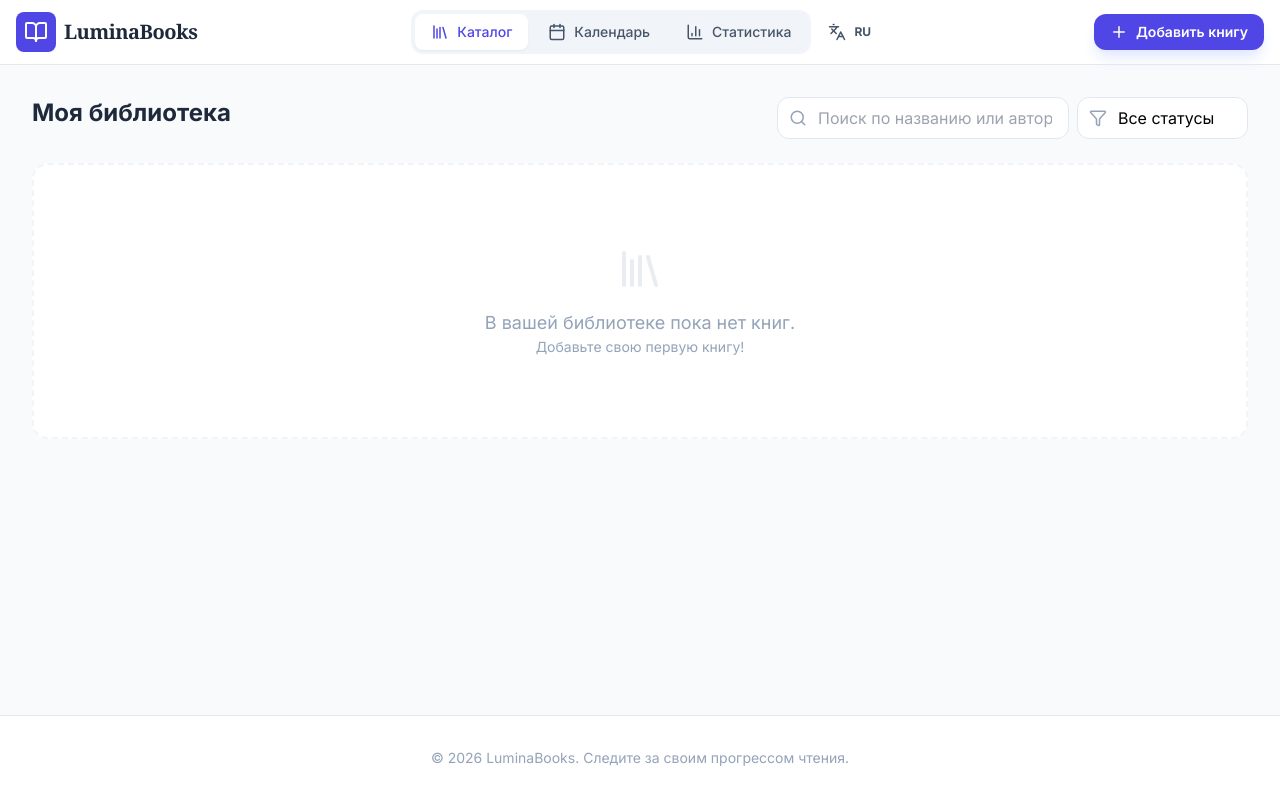
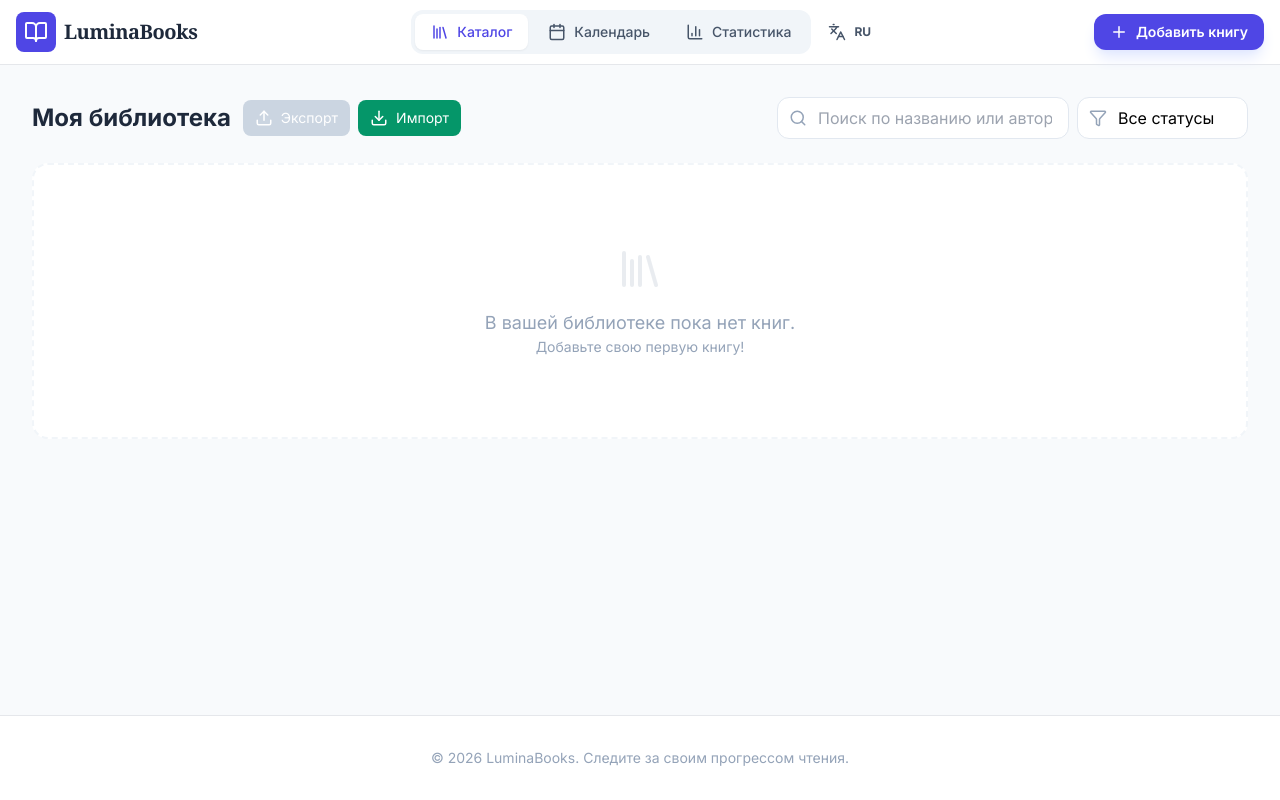
Before and after one commit to onegamerstory/LuminaBooks, a React (Vite) app: page / in a window 1280 px wide. Built offline with nearby package versions, Linux system fonts and the light colour scheme.

Commit message:
Добавлен функционал импорта экспорта

```diff
--- a/App.tsx
+++ b/App.tsx
@@ -252,6 +252,44 @@ const App: React.FC = () => {
     }
   };
 
+  const handleImport = (importedBooks: Book[]) => {
+    setBooks(prev => {
+      const updatedBooks = prev.map(existingBook => {
+        // Проверяем, есть ли в импортированных книгах такая же комбинация название + автор
+        const duplicateImportedBook = importedBooks.find(
+          importedBook =>
+            importedBook.title.toLowerCase().trim() === existingBook.title.toLowerCase().trim() &&
+            importedBook.author.toLowerCase().trim() === existingBook.author.toLowerCase().trim()
+        );
+
+        // Если найдена дубликат - заменяем информацию
+        if (duplicateImportedBook) {
+          return {
+            ...duplicateImportedBook,
+            id: existingBook.id // Сохраняем оригинальный ID
+          };
+        }
+
+        return existingBook;
+      });
+
+      // Добавляем новые книги, которые не являются дубликатами
+      const existingTitlesAuthors = new Set(
+        updatedBooks.map(b => `${b.title.toLowerCase().trim()}_${b.author.toLowerCase().trim()}`)
+      );
+
+      const newBooks = importedBooks.filter(
+        importedBook =>
+          !existingTitlesAuthors.has(
+            `${importedBook.title.toLowerCase().trim()}_${importedBook.author.toLowerCase().trim()}`
+          )
+      );
+
+      const finalBooks = [...updatedBooks, ...newBooks];
+      return updateBookStatusBasedOnDates(finalBooks);
+    });
+  };
+
   const handleStartReading = (bookId: string, startDate: string) => {
     setBooks(prev => {
       const updatedBooks = prev.map(book => {
@@ -353,6 +391,7 @@ const App: React.FC = () => {
             books={books}
             onEdit={handleEdit}
             onDelete={handleDelete}
+            onImport={handleImport}
             lang={lang}
           />
         ) : activeView === 'calendar' ? (
--- a/components/CatalogView.tsx
+++ b/components/CatalogView.tsx
@@ -2,19 +2,22 @@
 import React, { useState } from 'react';
 import { Book, BookStatus } from '../types';
 import BookCard from './BookCard';
-import { Search, Filter, Library } from 'lucide-react';
+import { Search, Filter, Library, Download, Upload } from 'lucide-react';
 import { translations } from '../App';
+import { exportBooksToExcel, importBooksFromExcel } from '../utils/excelUtils';
 
 interface CatalogViewProps {
   books: Book[];
   onEdit: (book: Book) => void;
   onDelete: (id: string) => void;
+  onImport: (books: Book[]) => void;
   lang: 'en' | 'ru';
 }
 
-const CatalogView: React.FC<CatalogViewProps> = ({ books, onEdit, onDelete, lang }) => {
+const CatalogView: React.FC<CatalogViewProps> = ({ books, onEdit, onDelete, onImport, lang }) => {
   const [searchTerm, setSearchTerm] = useState('');
   const [filterStatus, setFilterStatus] = useState<BookStatus | 'All'>('All');
+  const [isImporting, setIsImporting] = useState(false);
   const t = translations[lang];
 
   const filteredBooks = books.filter(book => {
@@ -24,10 +27,58 @@ const CatalogView: React.FC<CatalogViewProps> = ({ books, onEdit, onDelete, lang
     return matchesSearch && matchesStatus;
   });
 
+  const handleExport = () => {
+    exportBooksToExcel(books);
+  };
+
+  const handleImport = async (event: React.ChangeEvent<HTMLInputElement>) => {
+    const file = event.target.files?.[0];
+    if (!file) return;
+
+    setIsImporting(true);
+    try {
+      const importedBooks = await importBooksFromExcel(file);
+      onImport(importedBooks);
+      alert(lang === 'ru' ? `Успешно импортировано ${importedBooks.length} книг(и)` : `Successfully imported ${importedBooks.length} book(s)`);
+    } catch (error) {
+      alert(lang === 'ru' ? 'Ошибка при импорте файла' : 'Error importing file');
+      console.error(error);
+    } finally {
+      setIsImporting(false);
+      // Очистка input
+      event.target.value = '';
+    }
+  };
+
   return (
     <div className="space-y-6">
       <div className="flex flex-col sm:flex-row gap-4 items-center justify-between">
-        <h2 className="text-2xl font-bold text-slate-800 self-start">{t.library}</h2>
+        <div className="flex items-center gap-3">
+          <h2 className="text-2xl font-bold text-slate-800">{t.library}</h2>
+          <div className="flex gap-2">
+            <button
+              onClick={handleExport}
+              disabled={books.length === 0}
+              className="flex items-center gap-2 px-3 py-2 bg-indigo-600 text-white rounded-lg hover:bg-indigo-700 disabled:bg-slate-300 disabled:cursor-not-allowed transition-colors"
+              title={lang === 'ru' ? 'Экспортировать в Excel' : 'Export to Excel'}
+            >
+              <Upload size={18} />
+              <span className="text-sm">{lang === 'ru' ? 'Экспорт' : 'Export'}</span>
+            </button>
+
+            <label className="flex items-center gap-2 px-3 py-2 bg-emerald-600 text-white rounded-lg hover:bg-emerald-700 transition-colors cursor-pointer">
+              <Download size={18} />
+              <span className="text-sm">{lang === 'ru' ? 'Импорт' : 'Import'}</span>
+              <input
+                type="file"
+                accept=".xlsx,.xls"
+                onChange={handleImport}
+                disabled={isImporting}
+                className="hidden"
+              />
+            </label>
+          </div>
+        </div>
 
         <div className="flex flex-col sm:flex-row gap-2 w-full sm:w-auto">
           <div className="relative">
--- /dev/null
+++ b/utils/excelUtils.ts
@@ -0,0 +1,94 @@
+import * as XLSX from 'xlsx';
+import { Book, BookStatus } from '../types';
+
+export const exportBooksToExcel = (books: Book[]) => {
+  // Подготовка данных для экспорта
+  const excelData = books.map(book => ({
+    'Название': book.title,
+    'Автор': book.author,
+    'Год': book.year,
+    'Статус': book.status,
+    'Оценка': book.rating,
+    'Дата начала': book.startDate,
+    'Дата окончания': book.endDate,
+    'Ссылка на обложку': book.coverUrl,
+    'Описание': book.description || ''
+  }));
+
+  // Создание workbook и worksheet
+  const ws = XLSX.utils.json_to_sheet(excelData);
+  const wb = XLSX.utils.book_new();
+  XLSX.utils.book_append_sheet(wb, ws, 'Books');
+
+  // Установка ширины колонок
+  ws['!cols'] = [
+    { wch: 25 },  // Название
+    { wch: 20 },  // Автор
+    { wch: 8 },   // Год
+    { wch: 12 },  // Статус
+    { wch: 8 },   // Оценка
+    { wch: 12 },  // Дата начала
+    { wch: 12 },  // Дата окончания
+    { wch: 40 },  // Ссылка на обложку
+    { wch: 30 }   // Описание
+  ];
+
+  // Сохранение файла
+  XLSX.writeFile(wb, `Books_${new Date().getTime()}.xlsx`);
+};
+
+export const importBooksFromExcel = (file: File): Promise<Book[]> => {
+  return new Promise((resolve, reject) => {
+    const reader = new FileReader();
+
+    reader.onload = (e) => {
+      try {
+        const data = new Uint8Array(e.target?.result as ArrayBuffer);
+        const workbook = XLSX.read(data, { type: 'array' });
+        const worksheet = workbook.Sheets[workbook.SheetNames[0]];
+        const jsonData = XLSX.utils.sheet_to_json<any>(worksheet);
+
+        // Преобразование данных в формат Book
+        const importedBooks: Book[] = jsonData.map((row, index) => {
+          // Валидация статуса
+          let status = BookStatus.WANT_TO_READ;
+          if (Object.values(BookStatus).includes(row['Статус'])) {
+            status = row['Статус'] as BookStatus;
+          }
+
+          // Валидация оценки
+          let rating = 0;
+          if (typeof row['Оценка'] === 'number') {
+            rating = Math.min(10, Math.max(0, row['Оценка']));
+          } else if (typeof row['Оценка'] === 'string') {
+            const parsed = parseFloat(row['Оценка']);
+            rating = isNaN(parsed) ? 0 : Math.min(10, Math.max(0, parsed));
+          }
+
+          return {
+            id: `imported_${Date.now()}_${index}`,
+            title: row['Название'] || 'Unknown',
+            author: row['Автор'] || 'Unknown',
+            year: row['Год'] || new Date().getFullYear(),
+            coverUrl: row['Ссылка на обложку'] || '',
+            status: status,
+            rating: rating,
+            startDate: row['Дата начала'] || '',
+            endDate: row['Дата окончания'] || '',
+            description: row['Описание'] || ''
+          };
+        });
+
+        resolve(importedBooks);
+      } catch (error) {
+        reject(new Error('Ошибка при чтении Excel файла'));
+      }
+    };
+
+    reader.onerror = () => {
+      reject(new Error('Ошибка при загрузке файла'));
+    };
+
+    reader.readAsArrayBuffer(file);
+  });
+};
```
Also changed, not shown: package.json (+4 -4 lines), 1 other file (tests, documents, lock files or other folders).
